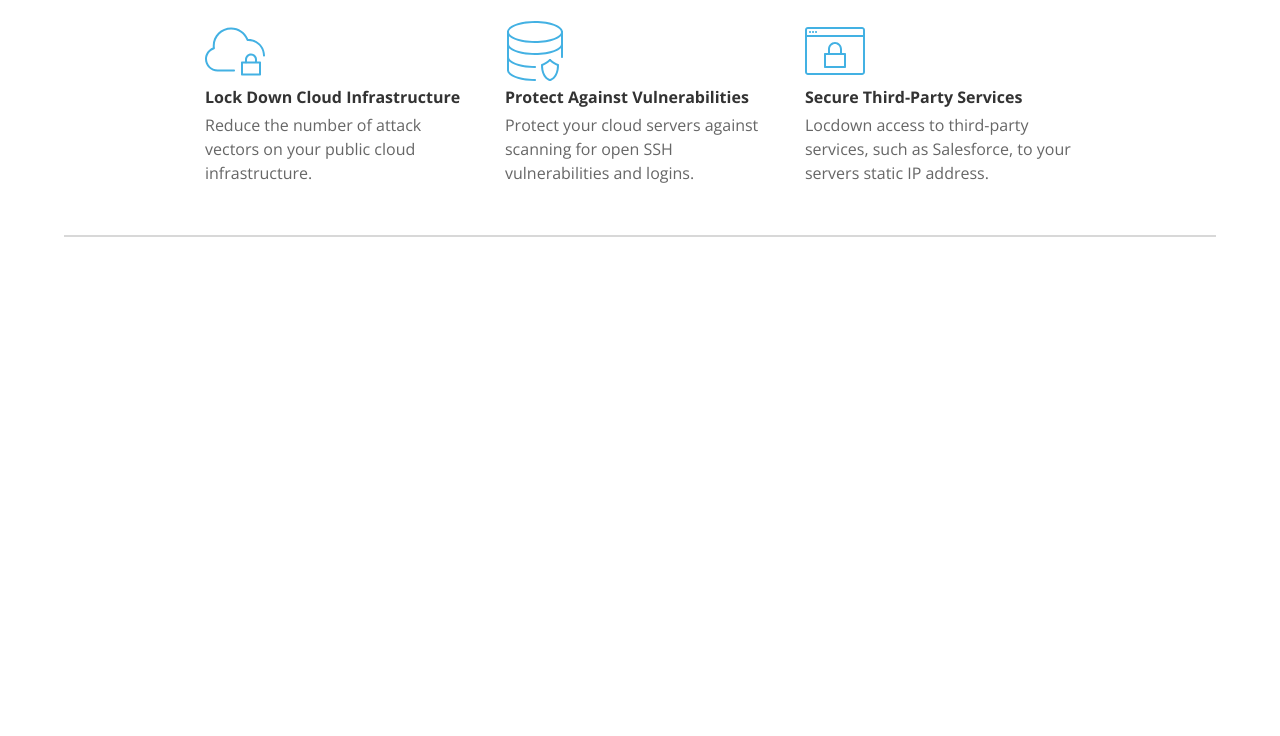
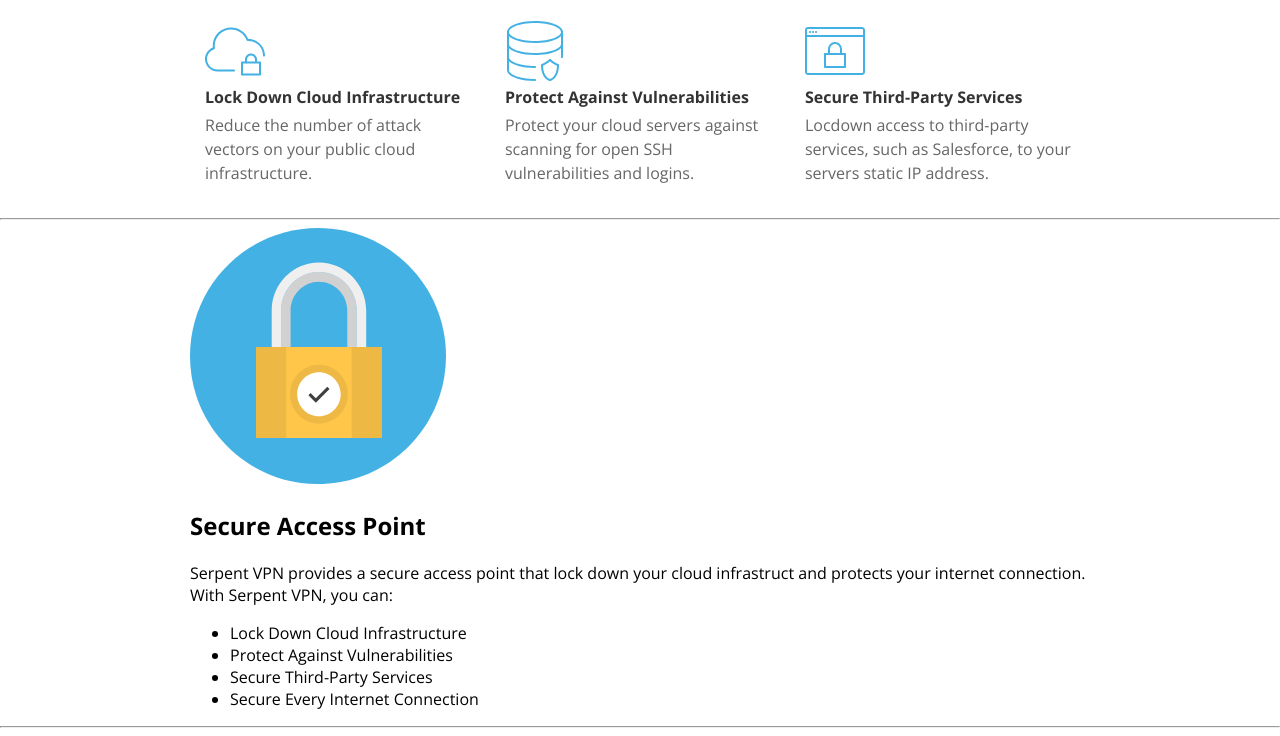
Before and after one commit to ReyesJunior/golden-frog-vpn, a website: page index.html in a window 1280 px wide. Shown: the part 368-1104 px from the top of the page. Before the commit the page ends 800 px from the top, so only its background shows below. Drawn offline with nearby package versions, Linux system fonts and the light colour scheme.

Commit message:
Change product__divider to just divider; Add access component

```diff
--- a/index.html
+++ b/index.html
@@ -108,7 +108,30 @@
 			</div><!-- ./ inner-row-width -->
 		</div><!-- ./ product -->
 
-		<hr class="product__divider">
+		<hr class="divider">
+
+		<!-- access -->
+		<div class="access">
+			<div class="inner-row-width">
+				<!-- image -->
+				<div class="access__icon">
+					<img class="access__icon--image" src="src/assets/secure.svg" alt="Secure icon">
+				</div>
+				<!-- content -->
+				<div class="access__content">
+					<h2 class="access__content--header">Secure Access Point</h2>
+					<p class="access__content--body">Serpent VPN provides a secure access point that lock down your cloud infrastruct and protects your internet connection. With Serpent VPN, you can:</p>
+					<ul class="access__listing">
+						<li class="access__listing--item">Lock Down Cloud Infrastructure</li>
+						<li class="access__listing--item">Protect Against Vulnerabilities</li>
+						<li class="access__listing--item">Secure Third-Party Services</li>
+						<li class="access__listing--item">Secure Every Internet Connection</li>
+					</ul>
+				</div>
+			</div><!-- ./ inner-row-width -->
+		</div><!-- ./ access -->
+
+		<hr class="divider">
 
 	</div><!-- ./ page-wrapper -->
 
```
